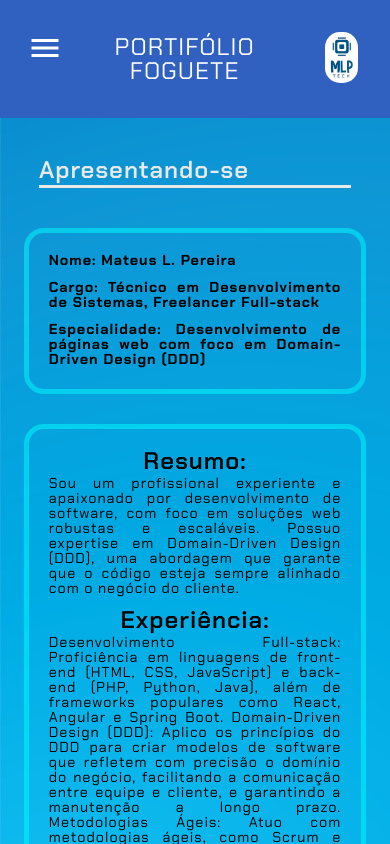
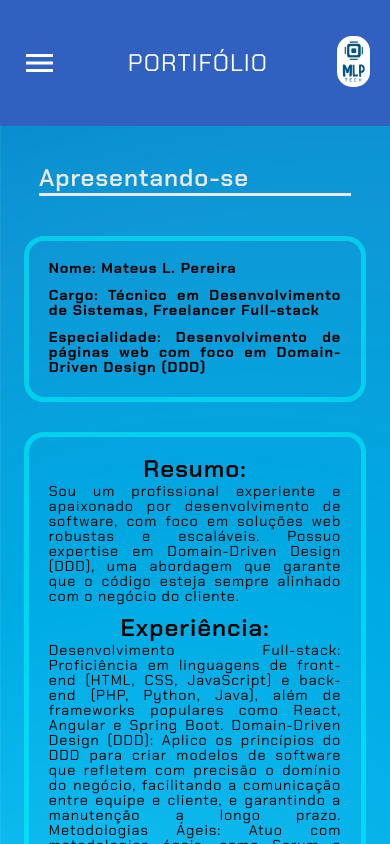
Before and after one commit to mateuslph/portifolio-foguete-react, a React (Create React App) app: page /about in a window 390 px wide. Shown: the top 844 px of the page. Built offline with nearby package versions, Linux system fonts and the light colour scheme.

Commit message:
corrige header mobile

```diff
--- a/src/RenderHeader/RenderHeader.jsx
+++ b/src/RenderHeader/RenderHeader.jsx
@@ -78,19 +78,22 @@ const NavMobile = styled.div`
   display: none;
 
   @media screen and (max-width: 768px) {
-    display: flex;
-    justify-content: space-between;
-    padding: 12px
+    display: inline;
+    padding: 12px;
   }
+`
+
+const HeaderMobile = styled.div`
+  display: flex;
+  justify-content: space-between;
 `
 
 const MenuMobile = styled.div`
   display: flex;
+  width: 35px;
   background: no-repeat;
-  height: 40px;
-  width: 40px;
-  margin-left: 15px;
-  margin-top: 18px;
+  margin: 25px 22px;
+  background-position: center;
 
   &.open {
     background-image: url(${IconMobileOpen});
@@ -105,8 +108,6 @@ const ColunaMobile = styled.div`
   display: flex;
   align-items: center;
   justify-content: center;
-  width: 100%;
-  margin: 10px 0;
 `
 
 const MobileMenuUl = styled.ul`
@@ -136,7 +137,6 @@ const TituloPagina = styled.h3`
   display: flex;
   align-items: center;
   text-align: center;
-  flex-wrap: wrap;
   color: #fff;
   font-size: x-large;
   text-transform: uppercase;
@@ -184,7 +184,13 @@ function RenderHeader() {
         </NavBar>
 
         <NavMobile >
+          <HeaderMobile>
           <MenuMobile onClick={toggleMenu} className={isOpen ? 'open' : 'close'}></MenuMobile>
+          <TituloPagina >Portifólio</TituloPagina>
+          <div className="logo">
+            <LogoImgMobile src={ImageLogo} />
+          </div>
+          </HeaderMobile>
           {isOpen && (
             <ColunaMobile>
               <MobileMenuUl>
@@ -203,11 +209,6 @@ function RenderHeader() {
               </MobileMenuUl>
             </ColunaMobile>
           )}
-          {isOpen ? null :
-            <TituloPagina >Portifólio Foguete</TituloPagina>}
-          <div className="logo">
-            <LogoImgMobile src={ImageLogo} />
-          </div>
         </NavMobile>
       </StyledHeader>
     </div>
```
